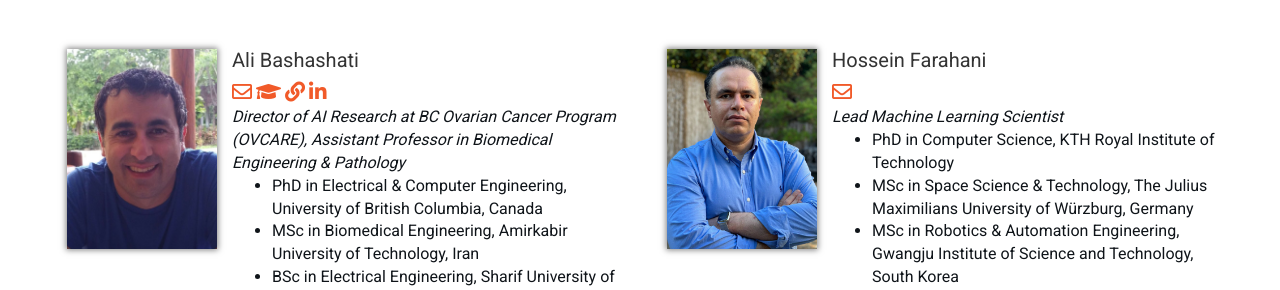
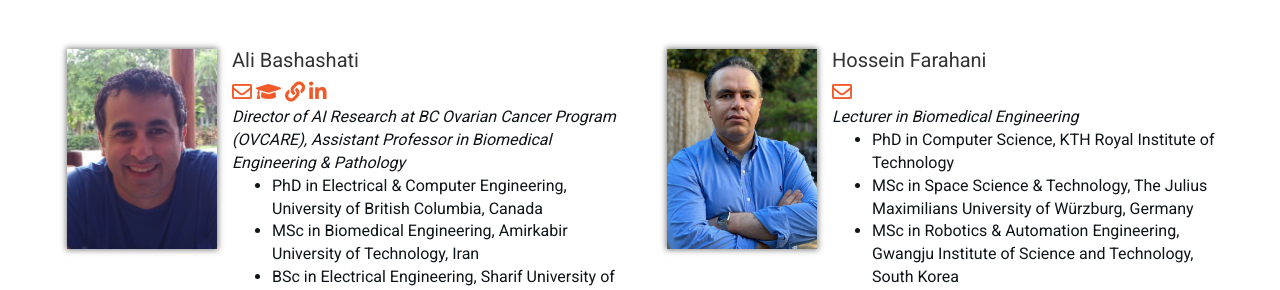
Before and after one commit to AIMLab-UBC/AIMLab-UBC.github.io, a Jekyll site: the page built from _pages/team.md, in a window 1280 px wide and 900 px high. Shown: the part 152-442 px from the top of the window. Built offline with Jekyll 4.4.1, drawn with Linux system fonts in a browser that asks for light colours; nearby versions of some CDN libraries.

Commit message:
Update team_members.yml

```diff
--- a/_data/team_members.yml
+++ b/_data/team_members.yml
@@ -17,7 +17,7 @@
 
 - name: Hossein Farahani
   photo: hossein.jpg
-  info: Lead Machine Learning Scientist
+  info: Lecturer in Biomedical Engineering
   email: mailto:h.farahani@ubc.ca
   website: 0
   github: 0
```
